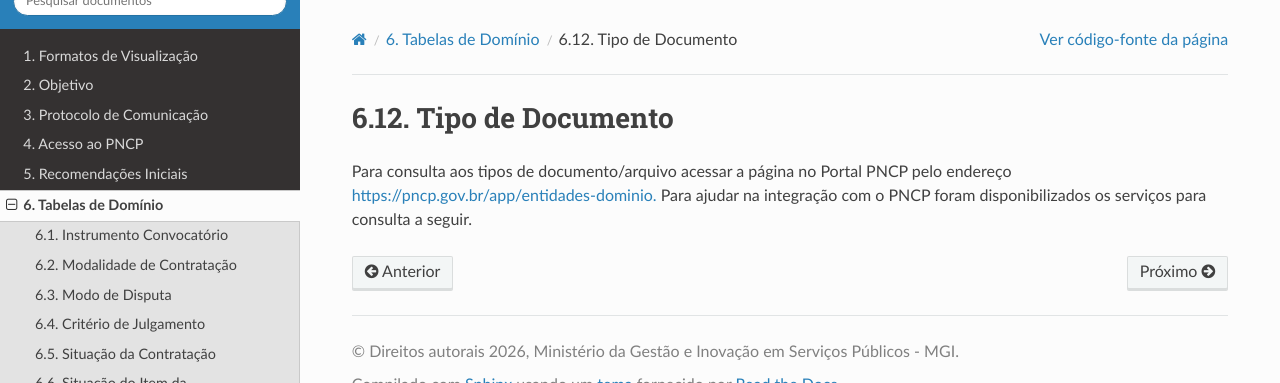
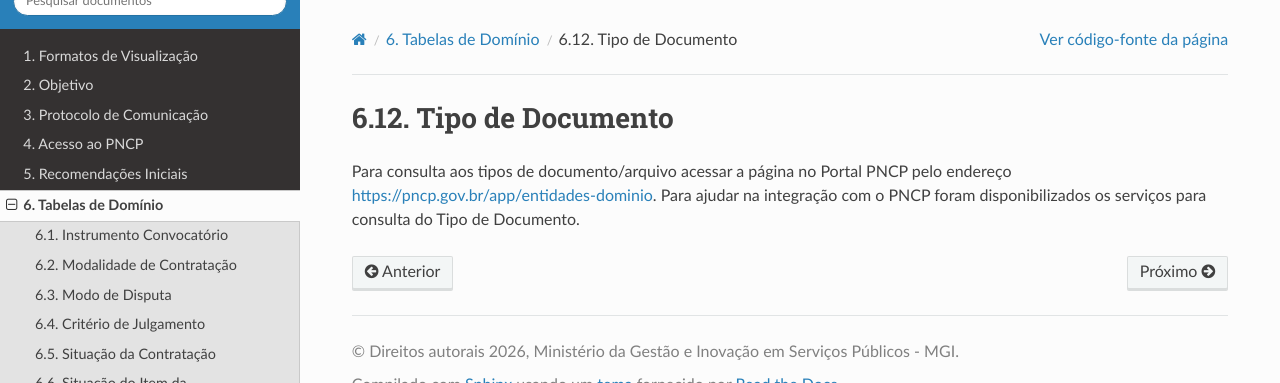
Before and after one commit to sofiaestrelab/Manual-de-Consulta-do-PNCP, a Sphinx documentation site: the page built from docs/source/tabelas_de_dominio/tipo_de_documento.rst, in a window 1280 px wide. Shown: the top 383 px of the page. Built offline with Sphinx 7.4.7 and the Read the Docs theme 3.1.0, drawn with Linux system fonts in a browser that asks for light colours.

Commit message:
Update tipo_de_documento.rst

```diff
--- a/docs/source/tabelas_de_dominio/tipo_de_documento.rst
+++ b/docs/source/tabelas_de_dominio/tipo_de_documento.rst
@@ -1,4 +1,4 @@
 Tipo de Documento
 =================
 
-Para consulta aos tipos de documento/arquivo acessar a página no Portal PNCP pelo endereço `https://pncp.gov.br/app/entidades-dominio. <https://pncp.gov.br/app/entidades-dominio>`_ Para ajudar na integração com o PNCP foram disponibilizados os serviços para consulta a seguir.
+Para consulta aos tipos de documento/arquivo acessar a página no Portal PNCP pelo endereço https://pncp.gov.br/app/entidades-dominio. Para ajudar na integração com o PNCP foram disponibilizados os serviços para consulta do Tipo de Documento.
```
